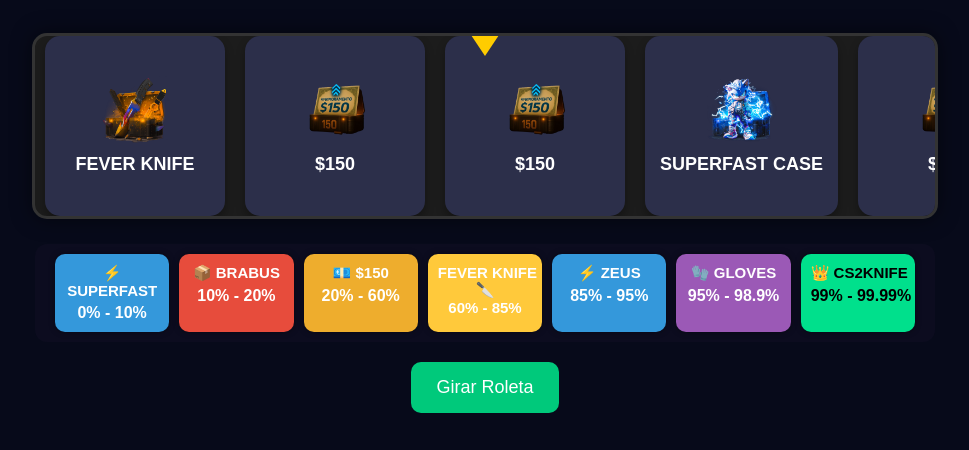
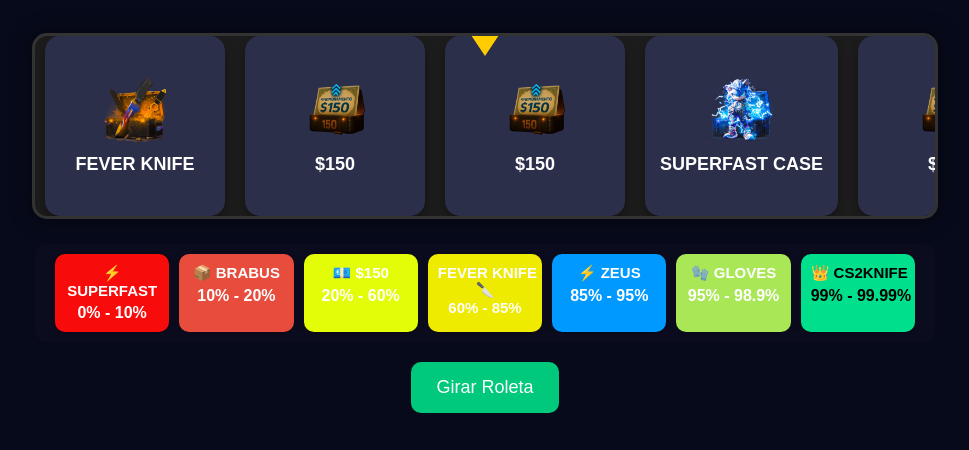
Before and after one commit to alanmilan/roletadoconteudo, a plain HTML site: page index.html in a window 1280 px wide. Shown: the part 260-710 px from the top of the page, without its empty margins (155-1124 px from the left). Drawn offline with Linux system fonts and the light colour scheme.

Commit message:
Update index.html

```diff
--- a/index.html
+++ b/index.html
@@ -111,10 +111,10 @@
       margin-top: 5px;
     }
     .repick { background: #e74c3c; }
-    .p125 { background: #3498db; }
-    .p150 { background: #eead2d; }
-    .fever { background: #ffc93b; }
-    .p300 { background: #9b59b6; }
+    .p125 { background: #f80b0b; }
+    .p150 { background: #e3fc07; }
+    .fever { background: #eeea00; }
+    .p300 { background: #a9e757; }
     .cs2 { background: #00e08c; color: #000; }
     button {
       margin: 20px;
@@ -165,6 +165,18 @@
     .logo-roleta:hover {
       transform: scale(1.05);
     }
+
+    .superfast { background: #f80b0b; }   /* Vermelho forte */
+    .brabus { background: #e74c3c; }      /* Vermelho escuro */
+    .p150 { background: #e3fc07; }        /* Amarelo claro */
+    .fever { background: #eeea00; }       /* Amarelo */
+    .zeus { background: #0099ff; }        /* Azul claro */
+    .gloves { background: #a9e757; }      /* Verde limão */
+    .cs2 { background: #00e08c; color: #000; } /* Verde neon com texto preto */
+
+
+
+
   </style>
 </head>
 <body>
@@ -175,13 +187,13 @@
   </div>
 
   <div class="premios-barra">
-    <div class="premio-box p125">⚡ <br>SUPERFAST<br><small>0% - 10%</small></div>
-    <div class="premio-box repick">📦 BRABUS<br><small>10% - 20%</small></div>
-    <div class="premio-box p150">💶 $150 <br><small>20% - 60%</small></div>
-    <div class="premio-box fever">FEVER KNIFE <br> 🔪 <br>60% - 85%</div>
-    <div class="premio-box p125">⚡ ZEUS <br><small>85% - 95%</small></div>
-    <div class="premio-box p300">🧤 GLOVES<br><small>95% - 98.9%</small></div>
-    <div class="premio-box cs2">👑 CS2KNIFE<br><small>99% - 99.99%</small></div>
+      <div class="premio-box superfast">⚡ <br>SUPERFAST<br><small>0% - 10%</small></div>
+      <div class="premio-box brabus">📦 BRABUS<br><small>10% - 20%</small></div>
+      <div class="premio-box p150">💶 $150 <br><small>20% - 60%</small></div>
+      <div class="premio-box fever">FEVER KNIFE <br> 🔪 <br>60% - 85%</div>
+      <div class="premio-box zeus">⚡ ZEUS <br><small>85% - 95%</small></div>
+      <div class="premio-box gloves">🧤 GLOVES<br><small>95% - 98.9%</small></div>
+      <div class="premio-box cs2">👑 CS2KNIFE<br><small>99% - 99.99%</small></div>
   </div>
 
   <button id="spinBtn">Girar Roleta</button>
```
